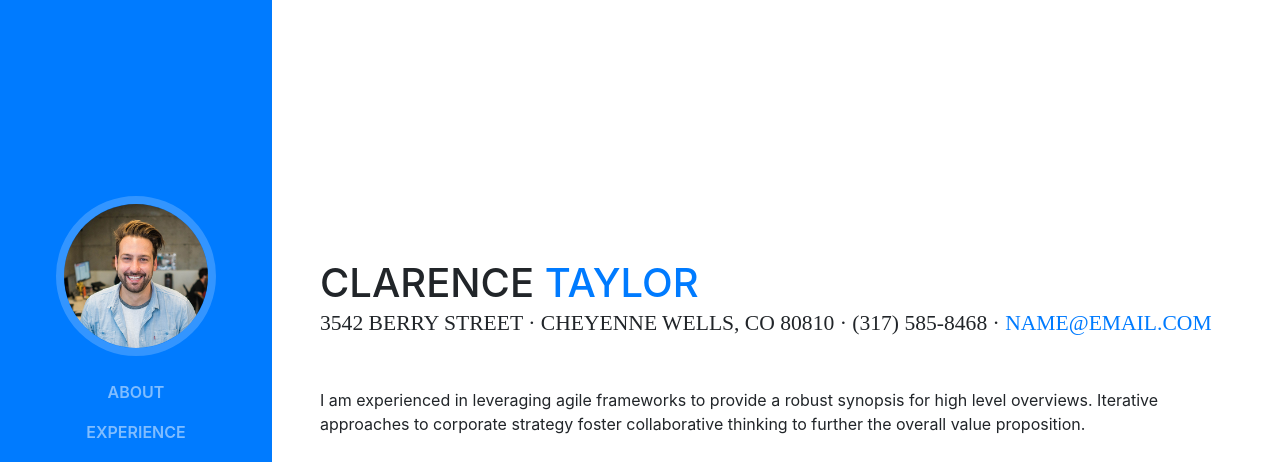
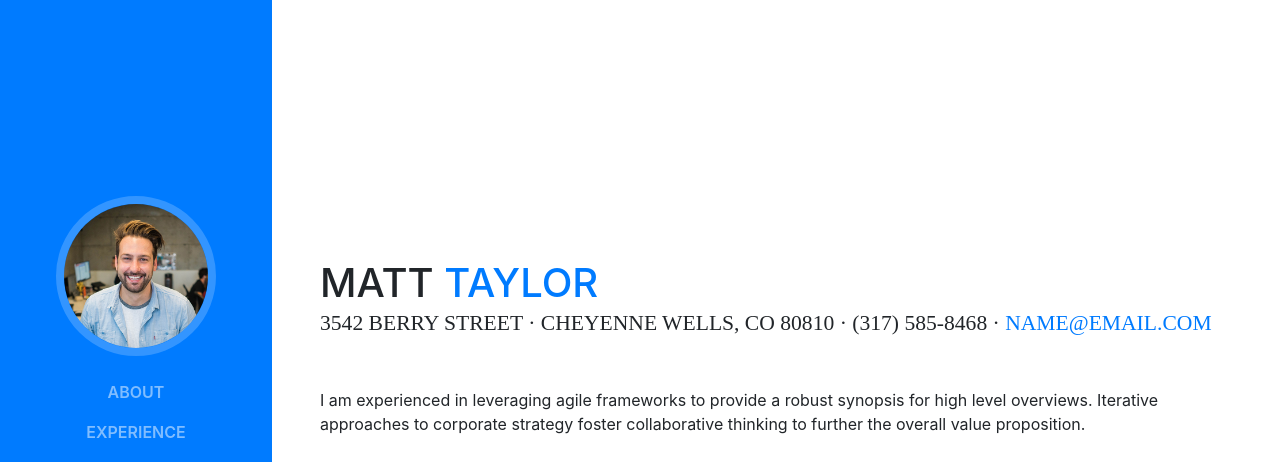
Before and after one commit to MattSCabrera/MattSCabrera, a website with bundled scripts: page index.html in a window 1280 px wide. Shown: the top 462 px of the page. Built offline with nearby package versions, Linux system fonts and the light colour scheme; a web font is replaced by a local one.

Commit message:
changed name

```diff
--- a/index.html
+++ b/index.html
@@ -65,7 +65,7 @@
 
       <section class="resume-section p-3 p-lg-5 d-flex d-column" id="about">
         <div class="my-auto">
-          <h1 class="mb-0">Clarence
+          <h1 class="mb-0">Matt
             <span class="text-primary">Taylor</span>
           </h1>
           <div class="subheading mb-5">3542 Berry Street · Cheyenne Wells, CO 80810 · (317) 585-8468 ·
```
